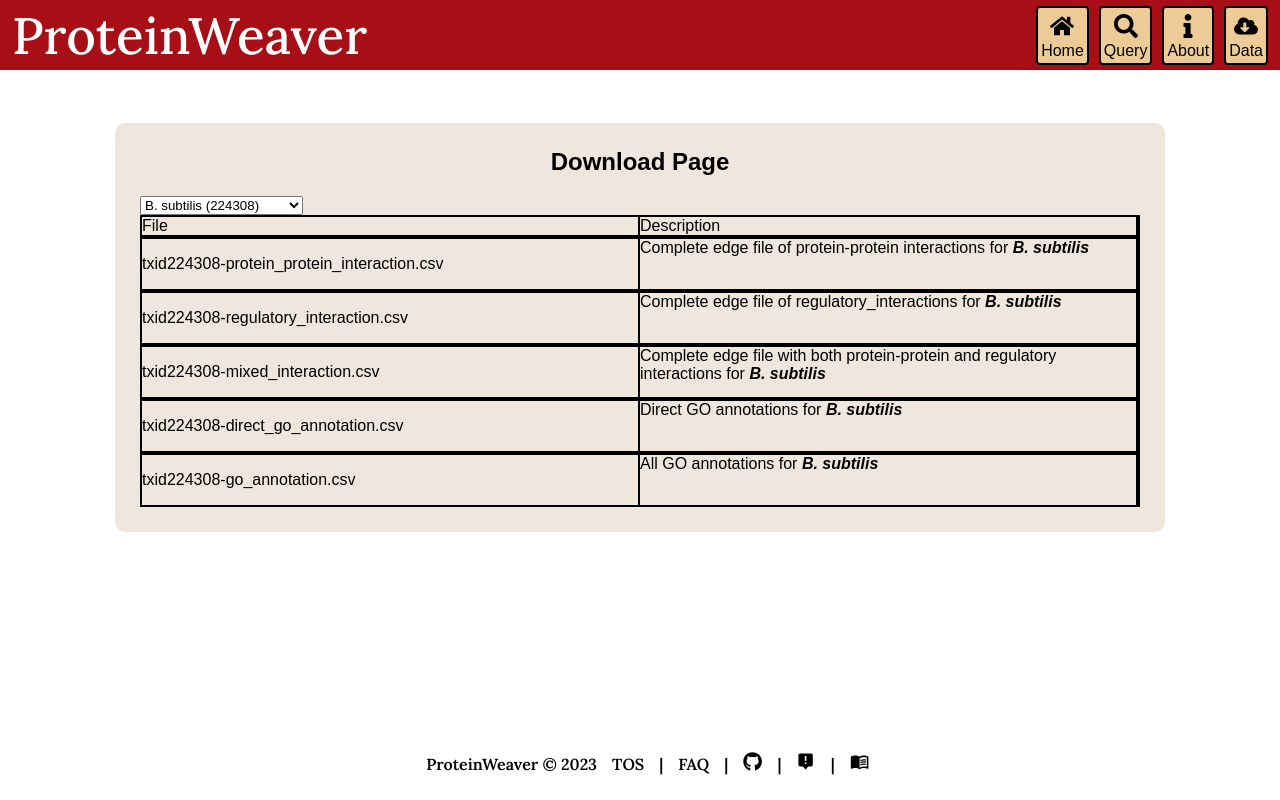
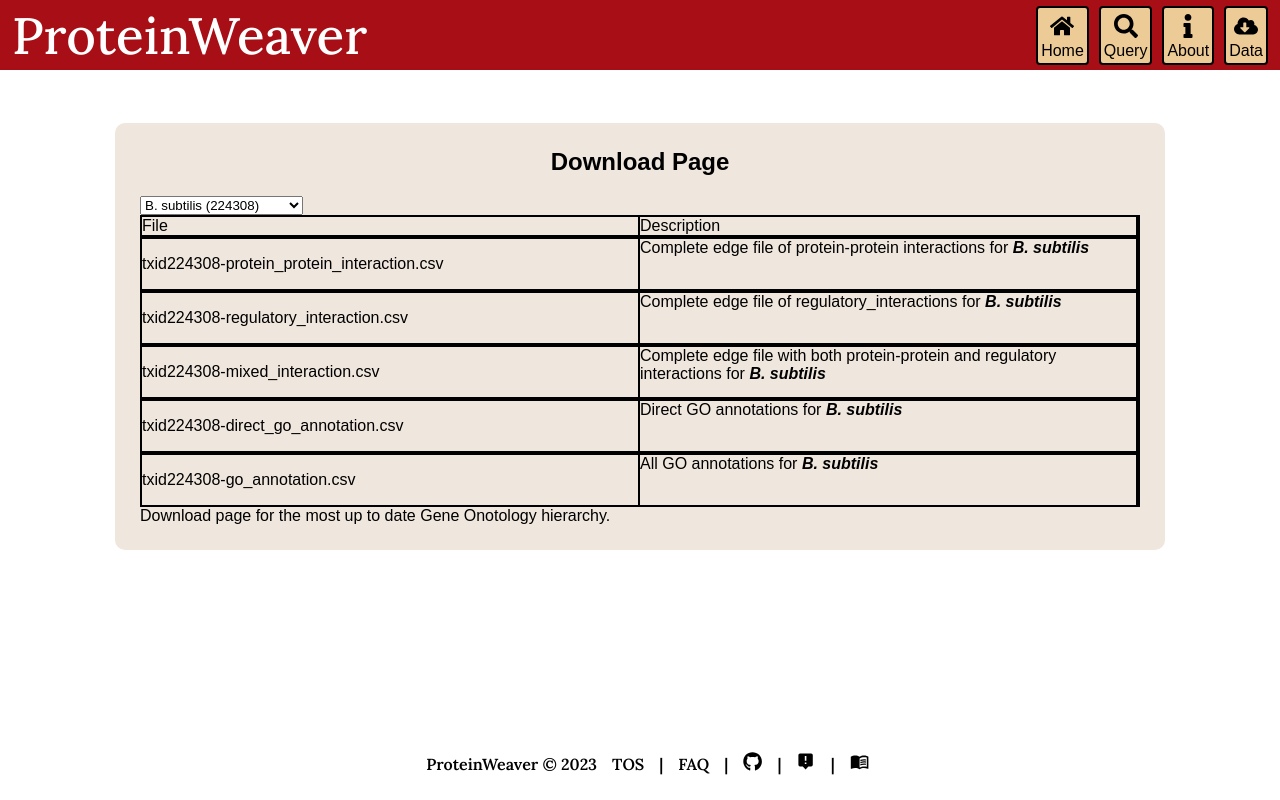
Before and after one commit to Reed-CompBio/protein-weaver, a React (Vite) app in the folder client/: page /download in a window 1280 px wide. Built offline with nearby package versions, Linux system fonts and the light colour scheme.

Commit message:
Got download links to work for Altaf branch
Will need to update URLs to reflect the main branch later:

`https://raw.githubusercontent.com/Reed-CompBio/protein-weaver/refs/heads/main/data/Downloads/${txid}/${file}`

```diff
--- a/client/src/pages/DownloadPage.jsx
+++ b/client/src/pages/DownloadPage.jsx
@@ -11,7 +11,6 @@ export default function Download() {
         txid559292: "S. cerevisiae",
         txid6239: "C. elegans",
     };
-
     const handleSpeciesChange = (event) => {
         const txid = event.target.value
         setTxid(txid);
@@ -20,14 +19,35 @@ export default function Download() {
 
     async function handleDownload(e) {
         const file = e.target.textContent;
-        if (file.includes("complete")) {
-            console.log(`API call on /api/downloads/${file}`);
-        } else {
-            console.log(
-                `API call on /api/downloads/${file}`
-            );
+        const url = `https://raw.githubusercontent.com/ctrlaltaf/protein-weaver/refs/heads/file-api/data/Downloads/${txid}/${file}`;
+
+        console.log(`Downloading file from ${url}`);
+
+        try {
+            const response = await fetch(url);
+
+            if (!response.ok) {
+                throw new Error(`HTTP error! status: ${response.status}`);
+            }
+
+            const blob = await response.blob();
+            const downloadUrl = URL.createObjectURL(blob);
+
+            // Create an anchor element to trigger download
+            const a = document.createElement('a');
+            a.href = downloadUrl;
+            a.download = file; // Use the file name for the download
+            document.body.appendChild(a);
+            a.click();
+
+            // Clean up
+            URL.revokeObjectURL(downloadUrl);
+            document.body.removeChild(a);
+        } catch (error) {
+            console.error(`Error downloading file: ${error.message}`);
         }
     }
+
 
     return (
         <div>
@@ -70,6 +90,9 @@ export default function Download() {
                                     <p onClick={handleDownload}>
                                         {txid}-protein_protein_interaction.csv
                                     </p>
+                                    {/* <a onClick={handleDownload} href={url} download>
+                                        {txid}-protein_protein_interaction.csv
+                                    </a> */}
                                 </div>
                                 <div className="download-table-column">
                                     Complete edge file of protein-protein
@@ -133,10 +156,13 @@ export default function Download() {
                                     </strong>
                                 </div>
                             </div>
-                            {/*
-                            Provide link to GO hierarchy download:
-                            https://geneontology.org/docs/download-ontology/
-                             */}
+                        </div>
+                        <div className="download-note">
+                            <a
+                                href='https://geneontology.org/docs/download-ontology/'
+                                target='_blank'
+                                rel='noopener noreferrer'
+                            >Download page</a> for the most up to date Gene Onotology hierarchy.
                         </div>
                     </div>
                 </div>
```
